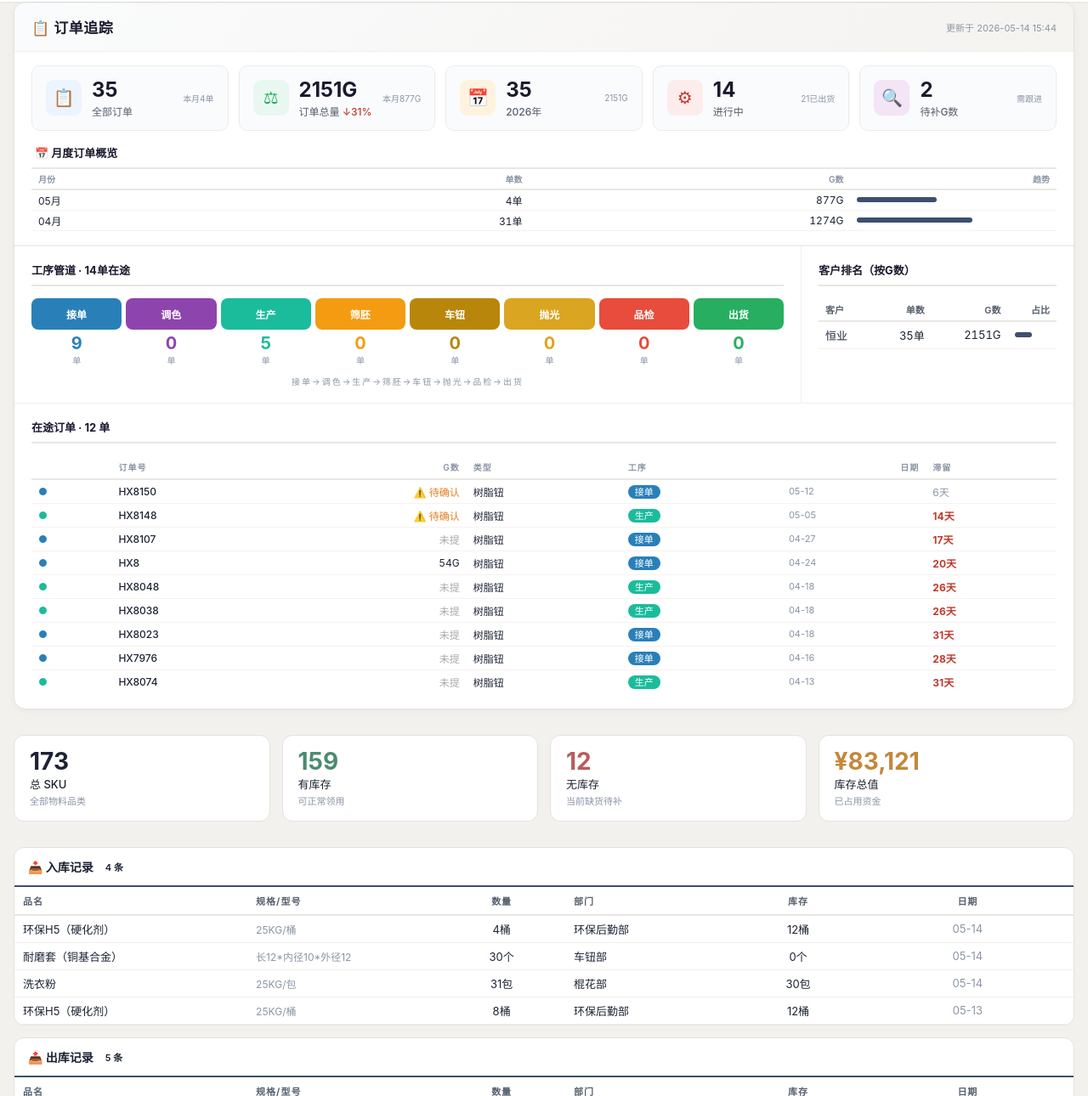
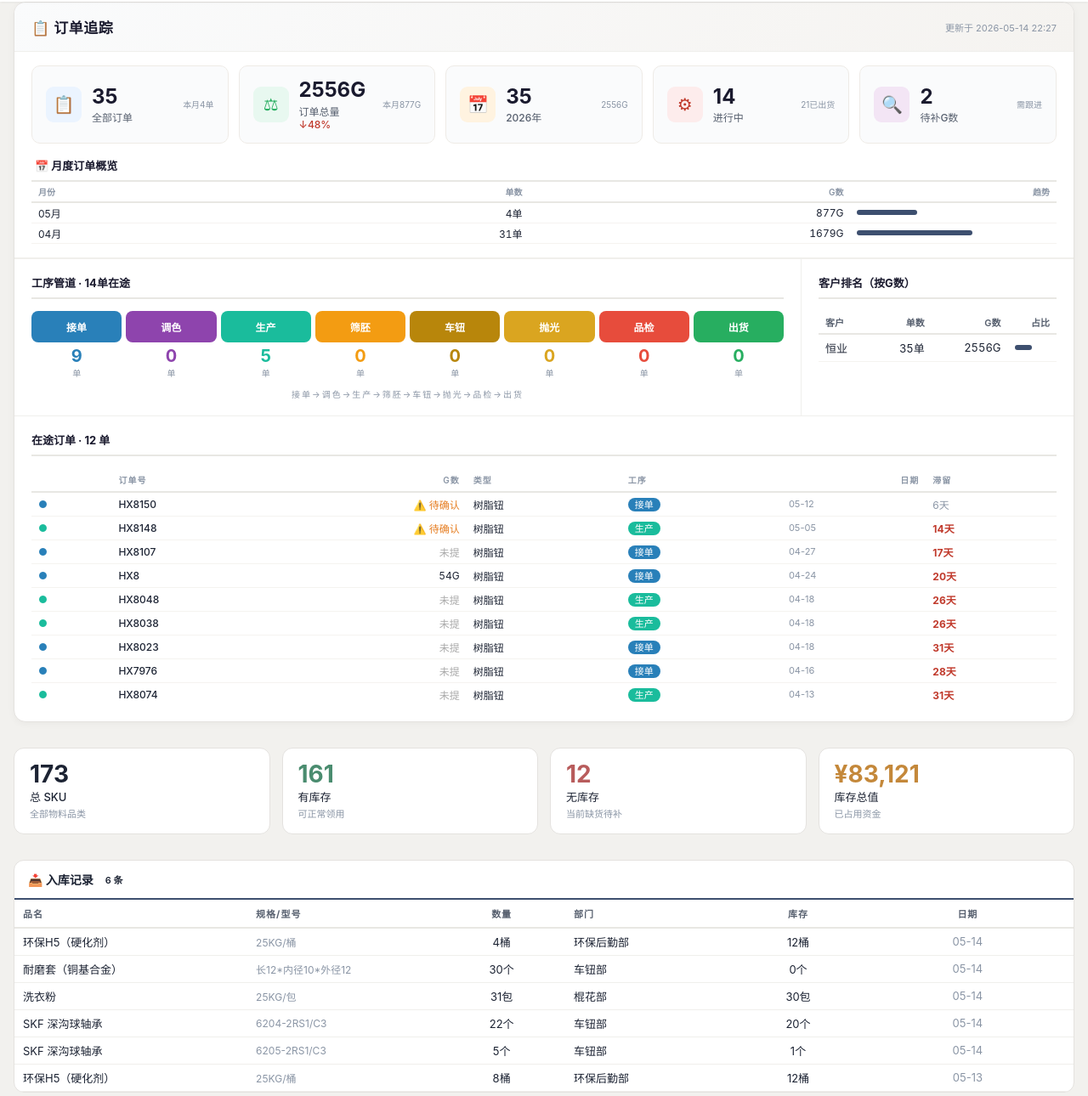
Before and after one commit to wayne8877/hs-inventory-dashboard, a website: page index.html in a window 1280 px wide. Shown: the part 79-1369 px from the top of the page at 85% size. Drawn offline with Linux system fonts and the light colour scheme.

Commit message:
chore: fix 6204/6205 stock, add inbound records

```diff
--- a/index.html
+++ b/index.html
@@ -194,7 +194,7 @@ body{
     <div><div class="brand-name">合盛辅料</div><div class="brand-en">HeSheng Button</div></div>
   </div>
   <div class="hdr-info">
-    <div class="hdr-info-item"><div class="hdr-info-label">Updated</div><div class="hdr-info-value">2026-05-14 15:44</div></div>
+    <div class="hdr-info-item"><div class="hdr-info-label">Updated</div><div class="hdr-info-value">2026-05-14 22:27</div></div>
     <div class="hdr-divider"></div>
     <div class="hdr-info-item"><div class="hdr-info-label">Source</div><div class="hdr-info-value">Feishu Bitable</div></div>
   </div>
@@ -205,11 +205,11 @@ body{
 <div class="o-section">
   <div class="o-header">
     <div class="o-title">📋 订单追踪</div>
-    <div class="o-updated">更新于 2026-05-14 15:44</div>
+    <div class="o-updated">更新于 2026-05-14 22:27</div>
   </div>
   <div class="o-kpi-row"><div class="okpi"><div class="okpi-icon" style="background:#EBF4FF;color:#2980B9">📋</div><div class="okpi-body"><div class="okpi-num">35</div><div class="okpi-label">全部订单</div></div><div class="okpi-sub">本月4单</div></div>
-<div class="okpi"><div class="okpi-icon" style="background:#E8F8F0;color:#27AE60">⚖</div><div class="okpi-body"><div class="okpi-num">2151G</div><div class="okpi-label">订单总量 <span style="color:#C0392B;font-size:12px">↓31%</span></div></div><div class="okpi-sub">本月877G</div></div>
-<div class="okpi"><div class="okpi-icon" style="background:#FFF3E0;color:#E67E22">📅</div><div class="okpi-body"><div class="okpi-num">35</div><div class="okpi-label">2026年</div></div><div class="okpi-sub">2151G</div></div>
+<div class="okpi"><div class="okpi-icon" style="background:#E8F8F0;color:#27AE60">⚖</div><div class="okpi-body"><div class="okpi-num">2556G</div><div class="okpi-label">订单总量 <span style="color:#C0392B;font-size:12px">↓48%</span></div></div><div class="okpi-sub">本月877G</div></div>
+<div class="okpi"><div class="okpi-icon" style="background:#FFF3E0;color:#E67E22">📅</div><div class="okpi-body"><div class="okpi-num">35</div><div class="okpi-label">2026年</div></div><div class="okpi-sub">2556G</div></div>
 <div class="okpi"><div class="okpi-icon" style="background:#FDECEC;color:#C0392B">⚙</div><div class="okpi-body"><div class="okpi-num">14</div><div class="okpi-label">进行中</div></div><div class="okpi-sub">21已出货</div></div>
 <div class="okpi"><div class="okpi-icon" style="background:#F3E5F5;color:#8E44AD">🔍</div><div class="okpi-body"><div class="okpi-num">2</div><div class="okpi-label">待补G数</div></div><div class="okpi-sub">需跟进</div></div></div>
 
@@ -218,8 +218,8 @@ body{
     <div class="o-subtitle" style="padding:0 4px 8px;margin-bottom:0">📅 月度订单概览</div>
     <table class="o-month-table">
       <thead><tr><th>月份</th><th class="tr">单数</th><th class="tr">G数</th><th class="bar-col">趋势</th></tr></thead>
-      <tbody><tr><td>05月</td><td class="tr">4单</td><td class="tr">877G</td><td><div style="background:#3D4F6F;height:6px;width:41.30298273155416%;border-radius:3px;min-width:3px"></div></td></tr>
-<tr><td>04月</td><td class="tr">31单</td><td class="tr">1274G</td><td><div style="background:#3D4F6F;height:6px;width:60.0%;border-radius:3px;min-width:3px"></div></td></tr>
+      <tbody><tr><td>05月</td><td class="tr">4单</td><td class="tr">877G</td><td><div style="background:#3D4F6F;height:6px;width:31.34008338296605%;border-radius:3px;min-width:3px"></div></td></tr>
+<tr><td>04月</td><td class="tr">31单</td><td class="tr">1679G</td><td><div style="background:#3D4F6F;height:6px;width:60.0%;border-radius:3px;min-width:3px"></div></td></tr>
 </tbody>
     </table>
   </div>
@@ -236,7 +236,7 @@ body{
       <div class="o-subtitle">客户排名（按G数）</div>
       <table class="o-client-table">
         <thead><tr><th>客户</th><th class="tr">单数</th><th class="tr">G数</th><th class="bar-col">占比</th></tr></thead>
-        <tbody><tr><td>恒业</td><td class="tr">35单</td><td class="tr">2151G</td><td><div style="background:#3D4F6F;height:6px;width:50.0%;border-radius:3px;min-width:4px"></div></td></tr>
+        <tbody><tr><td>恒业</td><td class="tr">35单</td><td class="tr">2556G</td><td><div style="background:#3D4F6F;height:6px;width:50.0%;border-radius:3px;min-width:4px"></div></td></tr>
 </tbody>
       </table>
     </div>
@@ -257,7 +257,7 @@ body{
 <tr><td style="color:#2980B9;font-weight:700">●</td><td class="td-name">HX8023</td><td class="tr"><span style="color:#AAA">未提</span></td><td>树脂钮</td><td><span style="background:#2980B9;color:#fff;padding:1px 8px;border-radius:10px;font-size:11px">接单</span></td><td style="font-size:11px;color:#8A95A5">04-18</td><td><span style="color:#C0392B;font-weight:700">31天</span></td></tr>
 <tr><td style="color:#2980B9;font-weight:700">●</td><td class="td-name">HX7976</td><td class="tr"><span style="color:#AAA">未提</span></td><td>树脂钮</td><td><span style="background:#2980B9;color:#fff;padding:1px 8px;border-radius:10px;font-size:11px">接单</span></td><td style="font-size:11px;color:#8A95A5">04-16</td><td><span style="color:#C0392B;font-weight:700">28天</span></td></tr>
 <tr><td style="color:#1ABC9C;font-weight:700">●</td><td class="td-name">HX8074</td><td class="tr"><span style="color:#AAA">未提</span></td><td>树脂钮</td><td><span style="background:#1ABC9C;color:#fff;padding:1px 8px;border-radius:10px;font-size:11px">生产</span></td><td style="font-size:11px;color:#8A95A5">04-13</td><td><span style="color:#C0392B;font-weight:700">31天</span></td></tr>
-<tr><td style="color:#1ABC9C;font-weight:700">●</td><td class="td-name">HX8066</td><td class="tr">60G</td><td>树脂钮</td><td><span style="background:#1ABC9C;color:#fff;padding:1px 8px;border-radius:10px;font-size:11px">生产</span></td><td style="font-size:11px;color:#8A95A5">04-13</td><td><span style="color:#C0392B;font-weight:700">31天</span></td></tr>
+<tr><td style="color:#1ABC9C;font-weight:700">●</td><td class="td-name">HX8066</td><td class="tr">64G</td><td>树脂钮</td><td><span style="background:#1ABC9C;color:#fff;padding:1px 8px;border-radius:10px;font-size:11px">生产</span></td><td style="font-size:11px;color:#8A95A5">04-13</td><td><span style="color:#C0392B;font-weight:700">31天</span></td></tr>
 <tr><td style="color:#2980B9;font-weight:700">●</td><td class="td-name">HX8002</td><td class="tr"><span style="color:#AAA">未提</span></td><td>树脂钮</td><td><span style="background:#2980B9;color:#fff;padding:1px 8px;border-radius:10px;font-size:11px">接单</span></td><td style="font-size:11px;color:#8A95A5">04-10</td><td><span style="color:#C0392B;font-weight:700">34天</span></td></tr>
 <tr><td style="color:#2980B9;font-weight:700">●</td><td class="td-name">HX8001</td><td class="tr"><span style="color:#AAA">未提</span></td><td>树脂钮</td><td><span style="background:#2980B9;color:#fff;padding:1px 8px;border-radius:10px;font-size:11px">接单</span></td><td style="font-size:11px;color:#8A95A5">04-10</td><td><span style="color:#C0392B;font-weight:700">34天</span></td></tr>
 </tbody>
@@ -268,19 +268,21 @@ body{
 
 <div class="kpi-row section-gap">
   <div class="kpi"><div class="kn">173</div><div class="kl">总 SKU</div><div class="ks">全部物料品类</div></div>
-  <div class="kpi"><div class="kn g">159</div><div class="kl">有库存</div><div class="ks">可正常领用</div></div>
+  <div class="kpi"><div class="kn g">161</div><div class="kl">有库存</div><div class="ks">可正常领用</div></div>
   <div class="kpi"><div class="kn r">12</div><div class="kl">无库存</div><div class="ks">当前缺货待补</div></div>
   <div class="kpi"><div class="kn o">¥83,121</div><div class="kl">库存总值</div><div class="ks">已占用资金</div></div>
 </div>
 
 <div class="mid-row section-gap">
   <div class="card">
-    <div class="ctitle navy">📥 入库记录 <span class="cnt">4 条</span></div>
+    <div class="ctitle navy">📥 入库记录 <span class="cnt">6 条</span></div>
     <div class="tbl-scroll" style="max-height:300px;overflow-y:auto">
 <table style="table-layout:fixed;width:100%"><colgroup><col style="width:22%"><col style="width:18%"><col style="width:12%"><col style="width:16%"><col style="width:12%"><col style="width:20%"></colgroup><thead><tr><th>品名</th><th>规格/型号</th><th style="text-align:center">数量</th><th>部门</th><th style="text-align:center">库存</th><th style="text-align:center;white-space:nowrap">日期</th></tr></thead><tbody>
         <tr><td class="name">环保H5（硬化剂）</td><td class="spec">25KG/桶</td><td style="text-align:center">4桶</td><td>环保后勤部</td><td style="text-align:center">12桶</td><td style="text-align:center;color:#8A95A5">05-14</td></tr>
         <tr><td class="name">耐磨套（铜基合金）</td><td class="spec">长12*内径10*外径12</td><td style="text-align:center">30个</td><td>车钮部</td><td style="text-align:center">0个</td><td style="text-align:center;color:#8A95A5">05-14</td></tr>
         <tr><td class="name">洗衣粉</td><td class="spec">25KG/包</td><td style="text-align:center">31包</td><td>棍花部</td><td style="text-align:center">30包</td><td style="text-align:center;color:#8A95A5">05-14</td></tr>
+        <tr><td class="name">SKF 深沟球轴承</td><td class="spec">6204-2RS1/C3</td><td style="text-align:center">22个</td><td>车钮部</td><td style="text-align:center">20个</td><td style="text-align:center;color:#8A95A5">05-14</td></tr>
+        <tr><td class="name">SKF 深沟球轴承</td><td class="spec">6205-2RS1/C3</td><td style="text-align:center">5个</td><td>车钮部</td><td style="text-align:center">1个</td><td style="text-align:center;color:#8A95A5">05-14</td></tr>
         <tr><td class="name">环保H5（硬化剂）</td><td class="spec">25KG/桶</td><td style="text-align:center">8桶</td><td>环保后勤部</td><td style="text-align:center">12桶</td><td style="text-align:center;color:#8A95A5">05-13</td></tr>
 </tbody></table>
     </div>
@@ -292,8 +294,8 @@ body{
         <tr><td class="name">耐磨套（铜基合金）</td><td class="spec">长12*内径10*外径12</td><td style="text-align:center">30个</td><td>车钮部</td><td style="text-align:center">0个</td><td style="text-align:center;color:#8A95A5">05-14</td></tr>
         <tr><td class="name">洗衣粉</td><td class="spec">25KG/包</td><td style="text-align:center">1包</td><td>棍花部</td><td style="text-align:center">30包</td><td style="text-align:center;color:#8A95A5">05-14</td></tr>
         <tr><td class="name">洗衣粉</td><td class="spec">25KG/包</td><td style="text-align:center">1包</td><td>棍花部</td><td style="text-align:center">30包</td><td style="text-align:center;color:#8A95A5">05-14</td></tr>
-        <tr><td class="name">SKF 深沟球轴承</td><td class="spec">6204-2RS1/C3</td><td style="text-align:center">2个</td><td>车钮部</td><td style="text-align:center">-2个</td><td style="text-align:center;color:#8A95A5">05-13</td></tr>
-        <tr><td class="name">SKF 深沟球轴承</td><td class="spec">6205-2RS1/C3</td><td style="text-align:center">4个</td><td>车钮部</td><td style="text-align:center">-4个</td><td style="text-align:center;color:#8A95A5">05-13</td></tr>
+        <tr><td class="name">SKF 深沟球轴承</td><td class="spec">6204-2RS1/C3</td><td style="text-align:center">2个</td><td>车钮部</td><td style="text-align:center">20个</td><td style="text-align:center;color:#8A95A5">05-13</td></tr>
+        <tr><td class="name">SKF 深沟球轴承</td><td class="spec">6205-2RS1/C3</td><td style="text-align:center">4个</td><td>车钮部</td><td style="text-align:center">1个</td><td style="text-align:center;color:#8A95A5">05-13</td></tr>
 </tbody></table>
     </div>
   </div>
@@ -301,13 +303,14 @@ body{
 
 <div class="card section-gap">
   <div class="ctitle navy" style="padding:10px 14px;font-size:13px;font-weight:600">
-    🔄 过手件识别 <span class="cnt">1 项</span>
+    🔄 过手件识别 <span class="cnt">2 项</span>
   </div>
   <div class="tbl-scroll" style="max-height:300px;overflow-y:auto;padding:0 14px 10px">
       <table>
         <thead><tr><th style="width:30%">品名</th><th class="tr" style="width:12%">入库</th><th class="tr" style="width:12%">出库</th><th class="tr" style="width:12%">库存</th><th style="width:24%">标签</th></tr></thead>
         <tbody>
         <tr><td class="td-name">耐磨套（铜基合金）</td><td class="tr">30个</td><td class="tr">30个</td><td class="tr">0个</td><td><span class="st g">✓ 已标记</span></td></tr>
+        <tr><td class="td-name">SKF 深沟球轴承</td><td class="tr">5个</td><td class="tr">4个</td><td class="tr">1个</td><td><span class="st o">? 建议标记</span></td></tr>
         </tbody>
       </table>
     </div>
```
